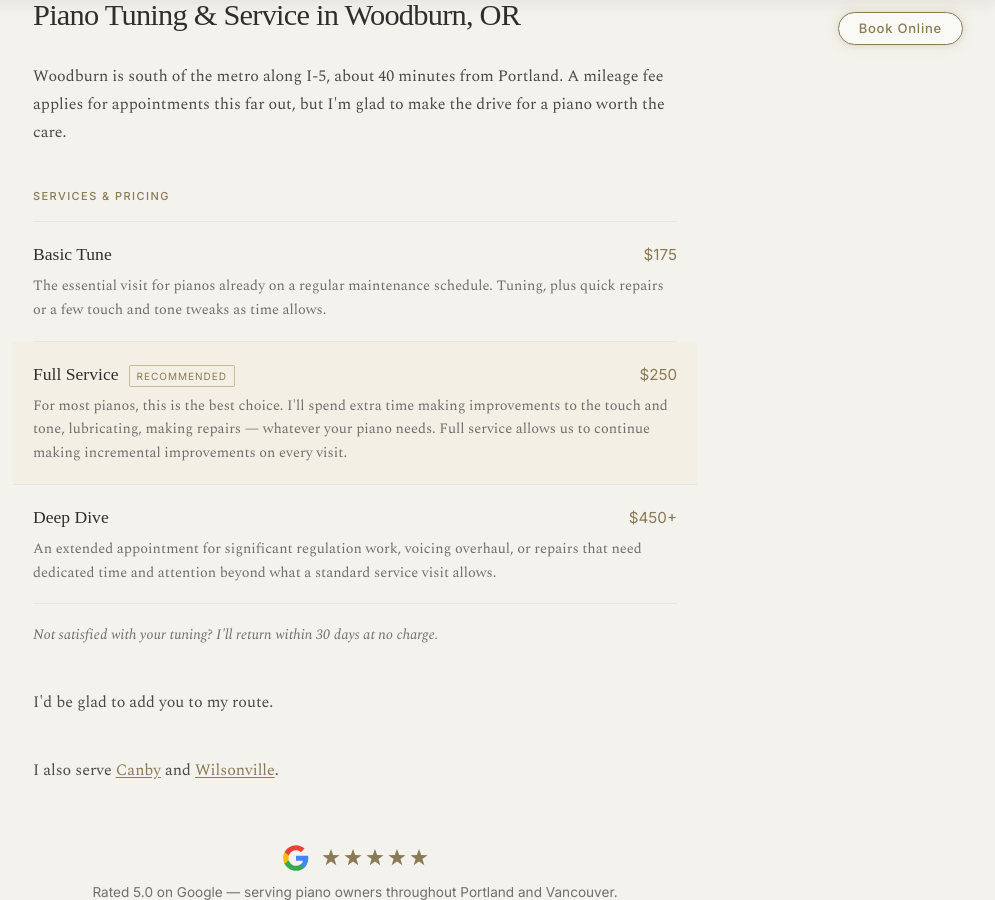
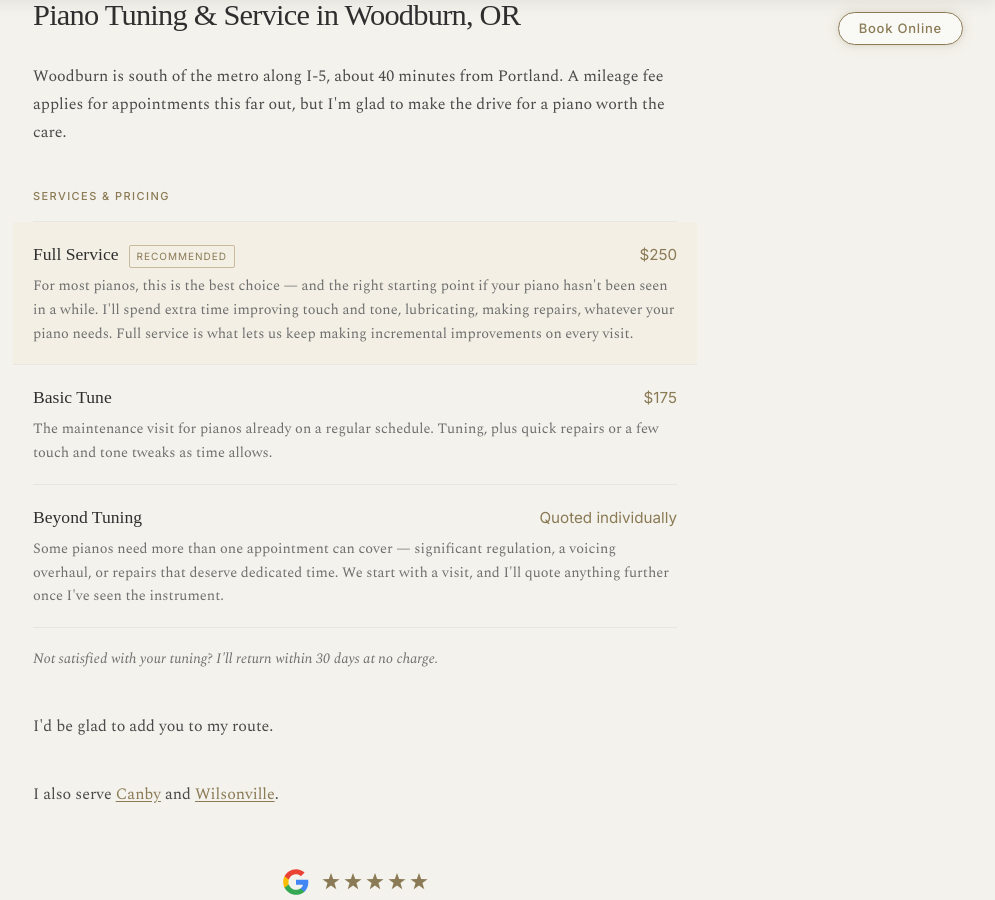
Before and after one commit to jacoblast/jacoblast.github.io, a Jekyll site: the page built from _locations/woodburn.md, in a window 1280 px wide and 900 px high, scrolled down 238 px. Shown: the whole window, without its empty margins (285-1280 px from the left). Built offline with Jekyll 4.4.1, drawn with Linux system fonts in a browser that asks for light colours; some web fonts are replaced.

Commit message:
Replace Deep Dive tier with Beyond Tuning across services
The "ideal when your piano hasn't been serviced in years" line on Deep
Dive described almost every old upright, so callers with a neglected
piano self-selected the $450+ tier when Full Service was the right
starting point. Regulation and voicing also can't be honestly quoted
sight-unseen, so pricing it as a pre-selected tier oversold certainty
the business doesn't have.

- Homepage and all 27 location-page cards: Full Service and Basic Tune
  reworded (Full Service as the starting point for an unseen piano,
  Basic Tune as the return-visit tier), Deep Dive replaced with
  "Beyond Tuning" at an unpriced "quoted after a visit."
- Location cards reordered to match the homepage: Full Service first.
- Softened "start with a full service visit" to "start with a visit" —
  a Basic Tune already lets a specific issue get scoped and quoted, so
  the original wording repeated the same over-narrowing mistake.
- hasOfferCatalog (sitewide) and each location page's offers JSON-LD
  drop the priceless third offer rather than list one with no price.
- Verified in-browser at desktop and mobile widths: the longer price-
  slot text wraps cleanly on both card layouts.

todo.md: closes out the restructure, adds a follow-up to rewrite the
unpublished pricing blog draft, which still assumes the old tiers.

Co-Authored-By: Claude Opus 5 (1M context) <noreply@anthropic.com>

```diff
--- a/_includes/head.html
+++ b/_includes/head.html
@@ -127,22 +127,15 @@
             {
               "@type": "Offer",
               "name": "Basic Tune",
-              "description": "Piano tuning with minor pitch correction and light touch and tone adjustments. The essential visit for pianos on a regular maintenance schedule.",
+              "description": "Piano tuning with minor pitch correction and light touch and tone adjustments. The maintenance visit for pianos already on a regular schedule.",
               "price": "175",
               "priceCurrency": "USD"
             },
             {
               "@type": "Offer",
               "name": "Full Service",
-              "description": "Comprehensive piano service including tuning, action assessment, regulation, voicing, and minor repairs. Recommended for most pianos.",
+              "description": "Comprehensive piano service including tuning, action assessment, regulation, voicing, and minor repairs. Recommended for most pianos and the best starting point for a piano that hasn't been serviced recently.",
               "price": "250",
-              "priceCurrency": "USD"
-            },
-            {
-              "@type": "Offer",
-              "name": "Deep Dive",
-              "description": "Extended piano appointment for significant regulation work, voicing overhaul, or minor repairs requiring dedicated attention.",
-              "price": "450",
               "priceCurrency": "USD"
             }
           ]
--- a/_layouts/location.html
+++ b/_layouts/location.html
@@ -13,8 +13,7 @@ layout: default
   "url": "{{ page.url | absolute_url }}",
   "offers": [
     { "@type": "Offer", "name": "Basic Tune", "price": "175", "priceCurrency": "USD" },
-    { "@type": "Offer", "name": "Full Service", "price": "250", "priceCurrency": "USD" },
-    { "@type": "Offer", "name": "Deep Dive", "price": "450", "priceCurrency": "USD" }
+    { "@type": "Offer", "name": "Full Service", "price": "250", "priceCurrency": "USD" }
   ]
 }
 </script>
@@ -30,27 +29,27 @@ layout: default
 
     <h2 class="loc-services-heading reveal">Services &amp; Pricing</h2>
     <div class="loc-services reveal">
-      <div class="loc-service">
-        <div class="loc-service-top">
-          <span class="loc-service-name">Basic Tune</span>
-          <span class="loc-service-price">$175</span>
-        </div>
-        <p class="loc-service-desc">The essential visit for pianos already on a regular maintenance schedule. Tuning, plus quick repairs or a few touch and tone tweaks as time allows.</p>
-      </div>
       <div class="loc-service loc-service--featured">
         <div class="loc-service-top">
           <span class="loc-service-name">Full Service</span>
           <span class="loc-service-badge">Recommended</span>
           <span class="loc-service-price">$250</span>
         </div>
-        <p class="loc-service-desc">For most pianos, this is the best choice. I'll spend extra time making improvements to the touch and tone, lubricating, making repairs — whatever your piano needs. Full service allows us to continue making incremental improvements on every visit.</p>
+        <p class="loc-service-desc">For most pianos, this is the best choice — and the right starting point if your piano hasn't been seen in a while. I'll spend extra time improving touch and tone, lubricating, making repairs, whatever your piano needs. Full service is what lets us keep making incremental improvements on every visit.</p>
       </div>
       <div class="loc-service">
         <div class="loc-service-top">
-          <span class="loc-service-name">Deep Dive</span>
-          <span class="loc-service-price">$450+</span>
+          <span class="loc-service-name">Basic Tune</span>
+          <span class="loc-service-price">$175</span>
         </div>
-        <p class="loc-service-desc">An extended appointment for significant regulation work, voicing overhaul, or repairs that need dedicated time and attention beyond what a standard service visit allows.</p>
+        <p class="loc-service-desc">The maintenance visit for pianos already on a regular schedule. Tuning, plus quick repairs or a few touch and tone tweaks as time allows.</p>
+      </div>
+      <div class="loc-service">
+        <div class="loc-service-top">
+          <span class="loc-service-name">Beyond Tuning</span>
+          <span class="loc-service-price">Quoted individually</span>
+        </div>
+        <p class="loc-service-desc">Some pianos need more than one appointment can cover — significant regulation, a voicing overhaul, or repairs that deserve dedicated time. We start with a visit, and I'll quote anything further once I've seen the instrument.</p>
       </div>
     </div>
     <p class="loc-guarantee reveal">Not satisfied with your tuning? I'll return within 30 days at no charge.</p>
```
Also changed, not shown: index.html (+6 -6 lines), todo.md (+9 -33 lines).
